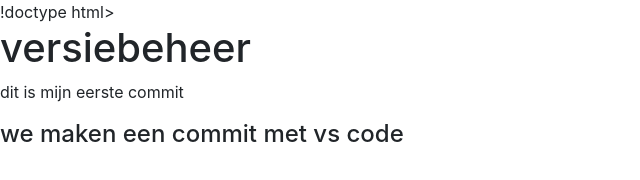
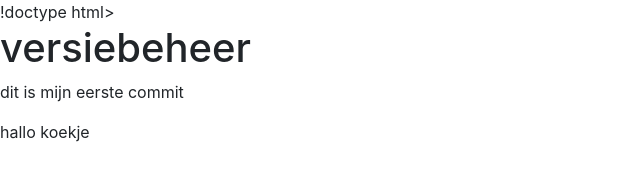
Before and after one commit to Gabrielle-Spits/vebr-jaar1-c2019, a plain HTML site: page index.html in a window 1280 px wide. Shown: the whole page, without its empty margins (0-640 px from the left). Drawn offline with nearby package versions, Linux system fonts and the light colour scheme.

Commit message:
regel toegevoeg

```diff
--- a/index.html
+++ b/index.html
@@ -14,7 +14,7 @@
     <h1>versiebeheer</h1>
     <p>dit is mijn eerste  commit</p>
 
-    <h4>we maken een commit met vs code</h4>
+     <p>hallo koekje</p>
 
 
 
```
